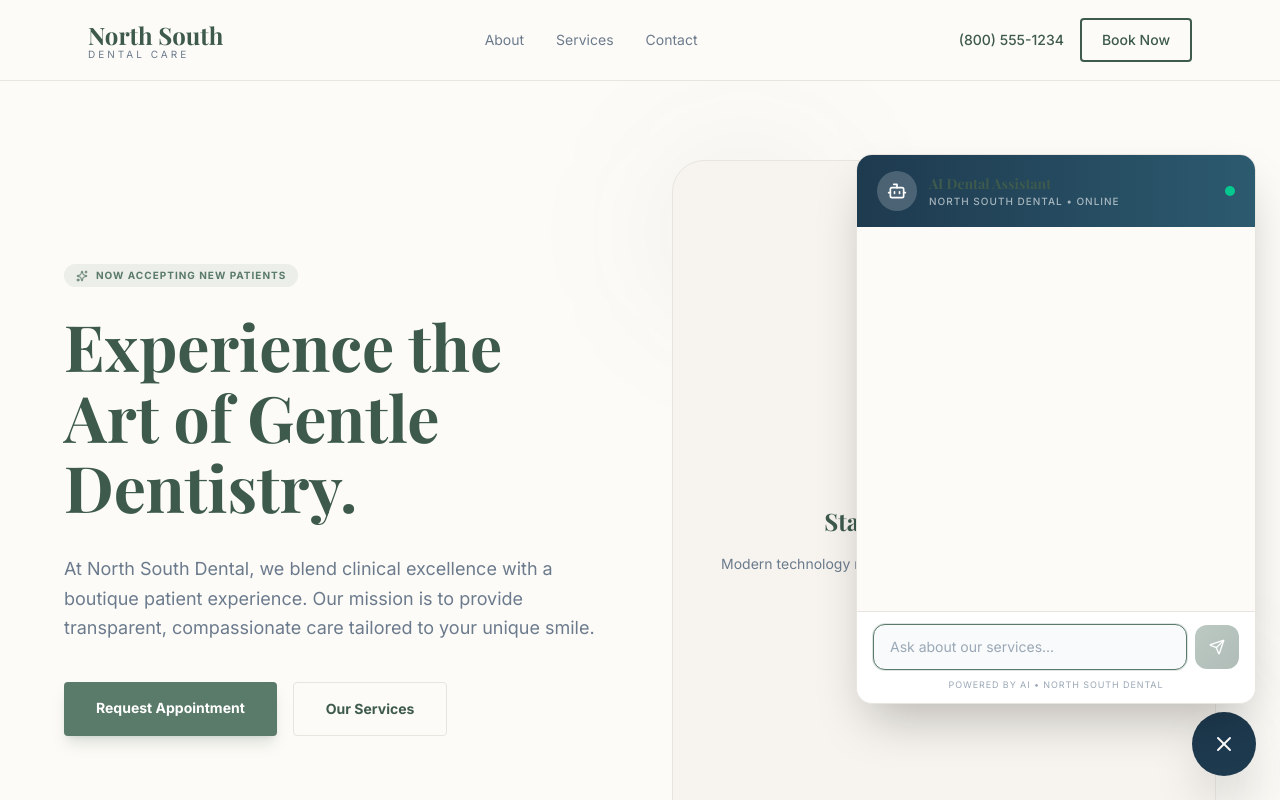
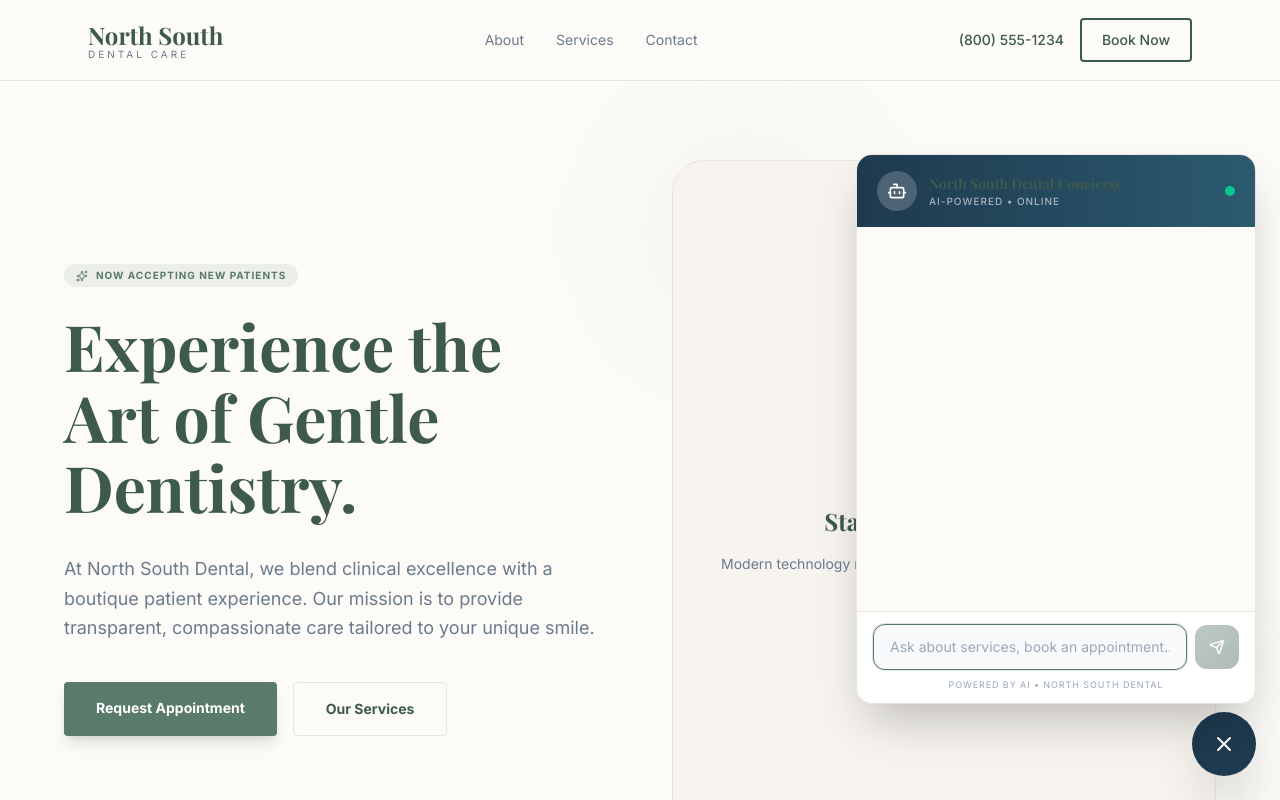
Before and after one commit to SakiburRahmann/Business_AI_Agent, a Next.js app: page / in a window 1280 px wide. Both pictures are taken after a click on the button "Chat with AI Assistant". Shown: the top 800 px of the page. Built offline with nearby package versions, Linux system fonts and the light colour scheme; a web font is replaced by a local one.

Commit message:
fix: use DefaultChatTransport in dental widget to match ai@6 SDK pattern

```diff
--- a/src/components/DentalChatWidget.tsx
+++ b/src/components/DentalChatWidget.tsx
@@ -3,23 +3,31 @@
 import { useState, useRef, useEffect } from "react";
 import { MessageCircle, X, Send, Loader2, Bot, User } from "lucide-react";
 import { useChat } from "@ai-sdk/react";
+import { DefaultChatTransport } from "ai";
 
 export default function DentalChatWidget() {
   const [isOpen, setIsOpen] = useState(false);
+  const [inputValue, setInputValue] = useState("");
   const scrollRef = useRef<HTMLDivElement>(null);
   const inputRef = useRef<HTMLInputElement>(null);
 
-  const [inputValue, setInputValue] = useState("");
-  const { messages, setMessages, sendMessage, status, error } = useChat({
+  const { messages, sendMessage, status, error } = useChat({
+    transport: new DefaultChatTransport({
       api: "/api/dental-chat",
+    }),
     initialMessages: [
       {
         id: "welcome",
         role: "assistant",
-        parts: [{ type: "text", text: "Hello! 👋 I'm the North South Dental AI Assistant. I can help you book appointments, answer questions about our services, or check your booking status. How can I help you today?" }],
+        parts: [
+          {
+            type: "text",
+            text: "Hello! 👋 I'm the North South Dental Concierge. I can help you book appointments, answer questions about our services and doctors, or check your booking status. How can I help you today?",
+          },
+        ],
       } as any,
     ],
-  } as any);
+  });
 
   const isLoading = status === "streaming" || status === "submitted";
 
@@ -39,14 +47,25 @@ export default function DentalChatWidget() {
     e.preventDefault();
     if (!inputValue.trim() || isLoading) return;
 
-    const content = inputValue;
+    const text = inputValue.trim();
     setInputValue("");
 
     try {
-      await (sendMessage as any)({ text: content });
+      await sendMessage({ text });
     } catch (err) {
-      console.error("Chat error:", err);
+      console.error("Dental chat error:", err);
     }
+  };
+
+  // Extract text content from a message (handles both parts[] and content string)
+  const getMessageText = (m: any): string => {
+    if (m.parts && Array.isArray(m.parts)) {
+      return m.parts
+        .filter((p: any) => p.type === "text")
+        .map((p: any) => p.text)
+        .join("\n");
+    }
+    return m.content || "";
   };
 
   return (
@@ -66,7 +85,6 @@ export default function DentalChatWidget() {
         ) : (
           <>
             <MessageCircle className="w-7 h-7 text-white" />
-            {/* Pulse ring */}
             <span className="absolute inset-0 rounded-full bg-[#5a7a6a] animate-ping opacity-20" />
           </>
         )}
@@ -80,7 +98,10 @@ export default function DentalChatWidget() {
             : "opacity-0 translate-y-4 scale-95 pointer-events-none"
         }`}
       >
-        <div className="bg-white rounded-2xl shadow-2xl border border-[#e8e4de] overflow-hidden flex flex-col" style={{ height: "550px" }}>
+        <div
+          className="bg-white rounded-2xl shadow-2xl border border-[#e8e4de] overflow-hidden flex flex-col"
+          style={{ height: "550px" }}
+        >
           {/* Header */}
           <div className="bg-gradient-to-r from-[#1e3a4f] to-[#2c5a6f] px-5 py-4 flex items-center gap-3">
             <div className="w-10 h-10 rounded-full bg-white/20 flex items-center justify-center backdrop-blur-sm">
@@ -88,10 +109,10 @@ export default function DentalChatWidget() {
             </div>
             <div className="flex-1">
               <h3 className="text-white text-sm font-bold">
-                AI Dental Assistant
+                North South Dental Concierge
               </h3>
               <p className="text-white/60 text-[10px] font-medium uppercase tracking-widest">
-                North South Dental • Online
+                AI-Powered • Online
               </p>
             </div>
             <div className="w-2.5 h-2.5 bg-emerald-400 rounded-full animate-pulse" />
@@ -100,13 +121,15 @@ export default function DentalChatWidget() {
           {/* Messages */}
           <div
             ref={scrollRef}
-            className="flex-1 overflow-y-auto p-4 space-y-4 bg-[#fdfbf7] custom-scrollbar"
+            className="flex-1 overflow-y-auto p-4 space-y-4 bg-[#fdfbf7]"
+            style={{
+              scrollbarWidth: "thin",
+              scrollbarColor: "rgba(90,122,106,0.15) transparent",
+            }}
           >
             {messages?.map((m: any) => {
-              const messageText = m.parts
-                ?.filter((p: any) => p.type === 'text')
-                ?.map((p: any) => p.text)
-                .join('\n') || m.content || '';
+              const text = getMessageText(m);
+              if (!text && m.role === "assistant") return null; // skip empty tool-only messages
 
               return (
                 <div
@@ -129,50 +152,62 @@ export default function DentalChatWidget() {
                     )}
                   </div>
                   <div
-                    className={`max-w-[75%] px-4 py-3 text-sm leading-relaxed ${
+                    className={`max-w-[75%] px-4 py-3 text-sm leading-relaxed whitespace-pre-wrap ${
                       m.role === "user"
                         ? "bg-[#1e3a4f] text-white rounded-2xl rounded-tr-md"
                         : "bg-white text-[#2c3e50] rounded-2xl rounded-tl-md border border-[#e8e4de] shadow-sm"
                     }`}
                   >
-                    {messageText}
+                    {text}
                   </div>
                 </div>
               );
             })}
-            {isLoading && messages[messages.length - 1]?.role !== "assistant" && (
+
+            {/* Loading indicator */}
+            {isLoading &&
+              messages[messages.length - 1]?.role !== "assistant" && (
                 <div className="flex gap-2.5">
                   <div className="w-7 h-7 rounded-full bg-gradient-to-br from-[#5a7a6a] to-[#3d5a4d] flex items-center justify-center">
                     <Bot className="w-3.5 h-3.5 text-white" />
                   </div>
                   <div className="bg-white px-4 py-3 rounded-2xl rounded-tl-md border border-[#e8e4de] shadow-sm">
                     <div className="flex gap-1.5">
-                    <span className="w-2 h-2 bg-[#5a7a6a] rounded-full animate-bounce" style={{ animationDelay: "0ms" }} />
-                    <span className="w-2 h-2 bg-[#5a7a6a] rounded-full animate-bounce" style={{ animationDelay: "150ms" }} />
-                    <span className="w-2 h-2 bg-[#5a7a6a] rounded-full animate-bounce" style={{ animationDelay: "300ms" }} />
+                      <span
+                        className="w-2 h-2 bg-[#5a7a6a] rounded-full animate-bounce"
+                        style={{ animationDelay: "0ms" }}
+                      />
+                      <span
+                        className="w-2 h-2 bg-[#5a7a6a] rounded-full animate-bounce"
+                        style={{ animationDelay: "150ms" }}
+                      />
+                      <span
+                        className="w-2 h-2 bg-[#5a7a6a] rounded-full animate-bounce"
+                        style={{ animationDelay: "300ms" }}
+                      />
                     </div>
                   </div>
                 </div>
               )}
+
+            {/* Error display */}
             {error && (
-              <div className="p-2 rounded bg-red-50 text-[10px] text-red-500 text-center">
-                Error: {error.message || "Failed to send message"}
+              <div className="p-3 rounded-lg bg-red-50 text-xs text-red-600 text-center border border-red-100">
+                Something went wrong. Please try again or call us at (555)
+                234-5678.
               </div>
             )}
           </div>
 
           {/* Input */}
           <div className="px-4 py-3 bg-white border-t border-[#e8e4de]">
-            <form
-              onSubmit={handleFormSubmit}
-              className="flex items-center gap-2"
-            >
+            <form onSubmit={handleFormSubmit} className="flex items-center gap-2">
               <input
                 ref={inputRef}
                 type="text"
                 value={inputValue}
                 onChange={(e) => setInputValue(e.target.value)}
-                placeholder="Ask about our services..."
+                placeholder="Ask about services, book an appointment..."
                 className="flex-1 bg-[#f8fafb] border border-[#e8e4de] rounded-xl px-4 py-3 text-sm text-[#2c3e50] placeholder:text-[#9ba8b6] focus:outline-none focus:border-[#5a7a6a] focus:ring-1 focus:ring-[#5a7a6a]/20 transition-all"
                 disabled={isLoading}
               />
@@ -194,22 +229,6 @@ export default function DentalChatWidget() {
           </div>
         </div>
       </div>
-
-      <style jsx global>{`
-        .custom-scrollbar::-webkit-scrollbar {
-          width: 4px;
-        }
-        .custom-scrollbar::-webkit-scrollbar-track {
-          background: transparent;
-        }
-        .custom-scrollbar::-webkit-scrollbar-thumb {
-          background: rgba(90, 122, 106, 0.1);
-          border-radius: 10px;
-        }
-        .custom-scrollbar::-webkit-scrollbar-thumb:hover {
-          background: rgba(90, 122, 106, 0.2);
-        }
-      `}</style>
     </>
   );
 }
```
Lines whose indentation alone changed are shown as unchanged.
